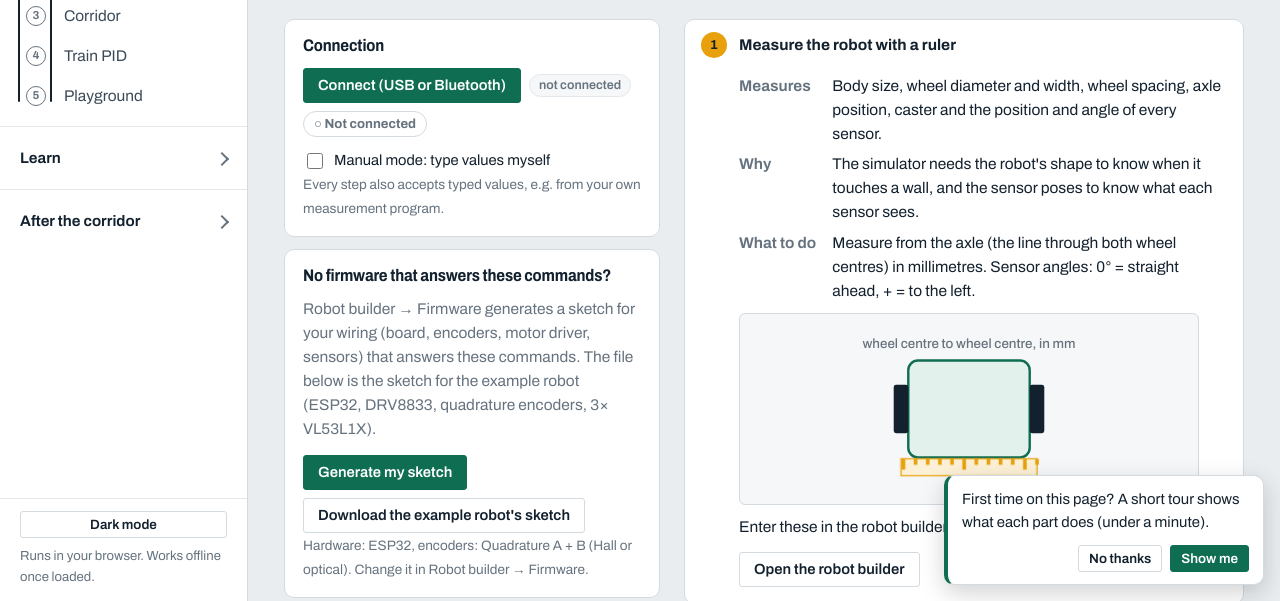
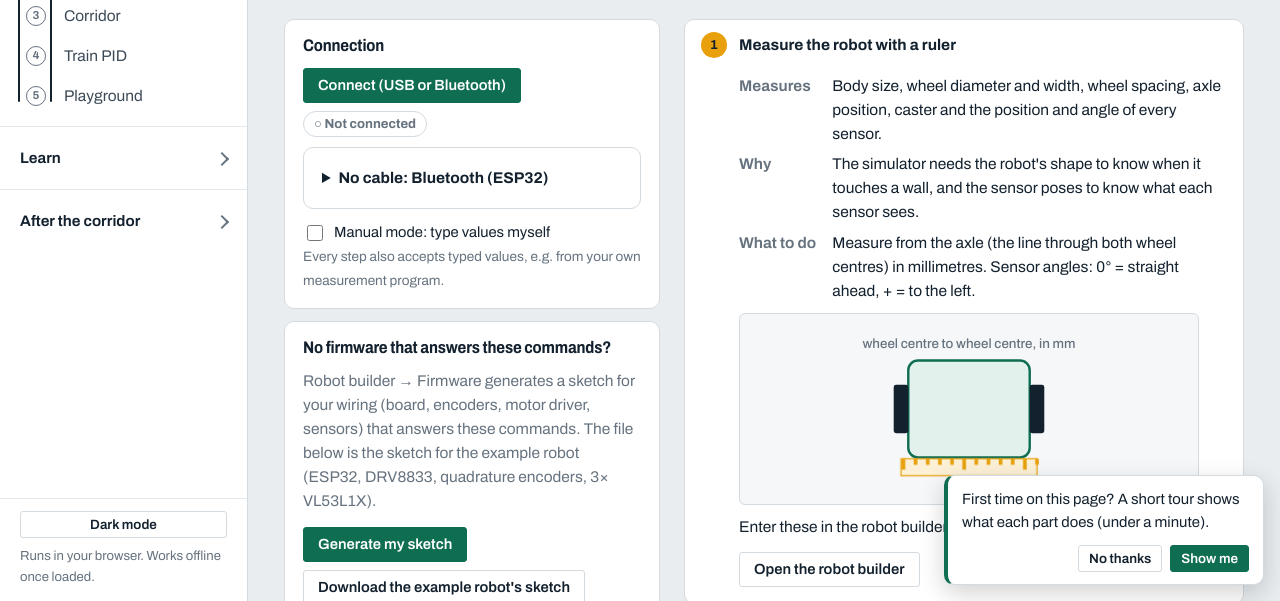
Before and after one commit to Basel-Shokha/Robot-Tuner, a plain HTML site: page web/measure.html in a window 1280 px wide. Shown: the part 199-800 px from the top of the page. Drawn offline with Linux system fonts and the light colour scheme.

Commit message:
Bluetooth pairing steps next to CONNECT (Measure, own-code step 3), why not WiFi; one connection status instead of two

```diff
--- a/web/css/style.css
+++ b/web/css/style.css
@@ -400,3 +400,5 @@ button.danger { background: var(--red); color: #fff; border-color: var(--red); }
 .link-status.ok { color: var(--green); border-color: var(--green); background: var(--green-soft); }
 .link-status.waiting, .link-status.foreign { color: var(--amber-ink); border-color: var(--amber); background: var(--amber-soft); }
 .link-status.silent { color: var(--red); border-color: var(--red); background: var(--red-soft); }
+.bt-help summary { font-weight: 700; cursor: pointer; } .bt-help { margin-top: 10px; }
+#conn-state, .own-step .link-status ~ .pill { display: none; }
--- a/web/js/link-status.js
+++ b/web/js/link-status.js
@@ -1,6 +1,17 @@
 // link-status.js - "is the robot really there?": while the port is open, PING every 3 s (hidden from the log) and show
 // whether anything came back. Any received line counts; PONG proves the robot understands Robot Tuner's commands.
 import { el, t } from './common.js';
+import { usesBt, btName, normalizeHardware } from './firmware-gen.js';
+
+/** "No cable: Bluetooth" how-to for ESP32 robots with Bluetooth on (null otherwise) */
+export function btHelp(robot) {
+  const hw = normalizeHardware(robot.hardware, robot.sensors.length);
+  if (!usesBt(hw)) return null;
+  const name = btName(robot, hw);
+  return el('details', { class: 'card bt-help' }, el('summary', { text: t('bt.h') }),
+    el('ol', {}, ...t('bt.steps', { name }).split('|').map((x) => el('li', { text: x }))),
+    el('p', { class: 'muted small-note', text: t('bt.no_wifi') }));
+}
 
 /** returns a pill element that updates itself; state: off | waiting | ok | silent | foreign */
 export function linkStatus(link) {
--- a/web/js/measure.js
+++ b/web/js/measure.js
@@ -1,7 +1,7 @@
 // measure.js - 2. GUIDED MEASUREMENT over USB (Web Serial) with manual entry for every value.
 import { page, $, el, t, toast } from './common.js';
 import { commandButtons, motionBadge } from './cmd-buttons.js';
-import { linkStatus } from './link-status.js';
+import { linkStatus, btHelp } from './link-status.js';
 const STEP_MOTION = { ticks: 'hand', maxspeed: 'air', vmin: 'air', ff: 'air', step: 'air', drive: 'floor', spin: 'floor', timed: 'floor', tof: 'still', timing: 'still' };
 import { loadRobot, saveRobot } from './store.js';
 import { RobotLink, serialSupported } from './serial.js';
@@ -34,6 +34,7 @@ export function expandCommand(c) {
   return CAL_WORDS.has(w) ? 'CAL ' + c.trim() : c.trim();
 }
 document.querySelector('#conn-state').after(linkStatus(link));
+{ const h = btHelp(R); if (h) document.querySelector('#connect').closest('.row').after(h); }
 const cmdBox = commandButtons((c) => link.connected && link.send(c), () => link.connected);
 $('#cmd-buttons').append(cmdBox);
 const sendCmd = () => { const c = expandCommand($('#cmd').value); if (c && link.connected) link.send(c); $('#cmd').value = ''; };
--- a/web/js/own-code-ui.js
+++ b/web/js/own-code-ui.js
@@ -5,7 +5,7 @@ import { studentPrompt } from './own-code.js';
 import { generateSketch } from './firmware-gen.js';
 import { RobotLink, serialSupported } from './serial.js';
 import { commandButtons } from './cmd-buttons.js';
-import { linkStatus } from './link-status.js';
+import { linkStatus, btHelp } from './link-status.js';
 
 export const REF_NAME = 'robot_tuner_reference.ino';
 export const isOwnMode = () => new URLSearchParams(location.search).get('own') === '1';
@@ -79,7 +79,7 @@ export function mountOwn(root, getRobot, openTab) {
         el('small', { class: 'muted', text: t('own.prompt_note') }), prev),
       step(3, 'own.s3_h', el('p', { text: t('own.s3') }),
         el('p', { class: 'muted small-note', text: t('own.compile_note') }),
-        el('div', { class: 'row' }, conn, state, linkStatus(link)),
+        el('div', { class: 'row' }, conn, linkStatus(link)), btHelp(getRobot()),
         serialSupported() ? null : el('p', { class: 'muted', text: t('own.nosupport') }),
         cmdBox, el('p', { class: 'muted small-note', text: t('cmd.or_type') }), el('div', { class: 'row' }, cmd, send), log,
         el('p', { html: t('own.fail') }),
```
